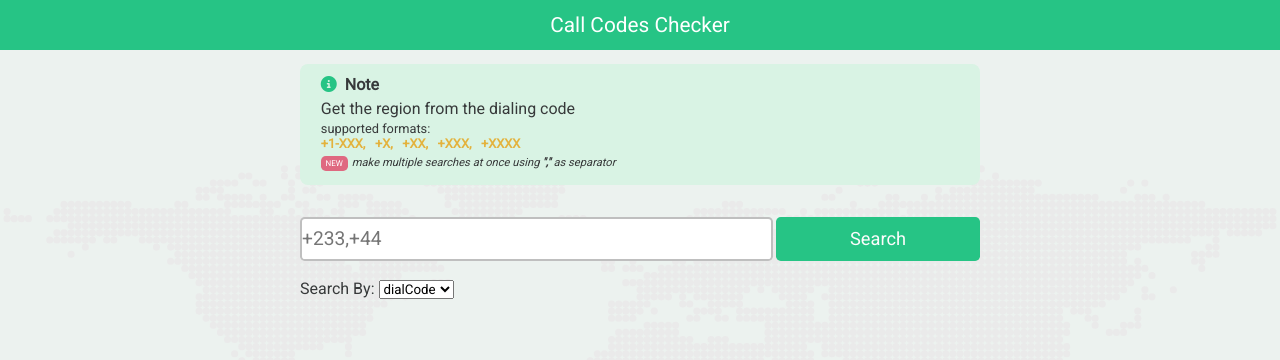
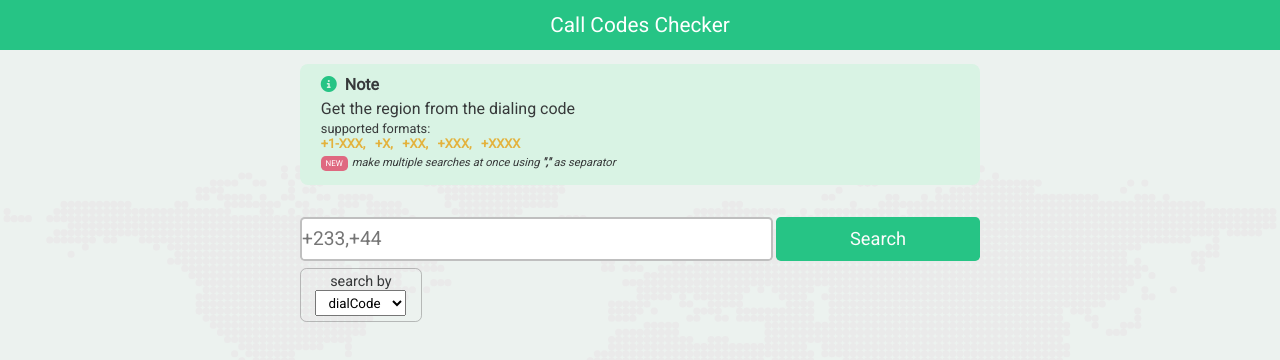
Before and after one commit to nyakotey/call_codes, a plain HTML site: page index.html in a window 1280 px wide. Drawn offline with Linux system fonts and the light colour scheme.

Commit message:
edit controls styles

```diff
--- a/css/style.css
+++ b/css/style.css
@@ -147,8 +147,21 @@ body {
 }
 
 .input_controls{
-    padding-top: 0.9rem;
+    margin-top: 0.2rem;
+    padding: 0.3rem 0.9rem;
+    border-radius: .4rem;
+    border: 1px solid #80808080;
+    font-size: 0.9rem;
+    display: flex;
+    justify-content: space-between;
+    align-items: center;
+    flex-direction: column;
 }
+
+.search-mode{
+    padding: 0.2rem 0.5rem;
+}
+
 
 .logs {
     display: flex;
--- a/index.html
+++ b/index.html
@@ -30,8 +30,8 @@
         <input class="input_box" type="tel" name="input-code" id="input-code" placeholder="+233,+44">
         <button class="input_submit">Search</button>
         <div class="input_controls">
-            <label for="search-mode">Search By:</label>
-            <select id="search-mode" name="search-mode">
+            <label for="search-mode" class="search-mode-label">search by</label>
+            <select id="search-mode" name="search-mode" class="search-mode">
                     <option value="dialCode" selected>dialCode</option>
                     <option value="country">country</option>
             </select>
```
